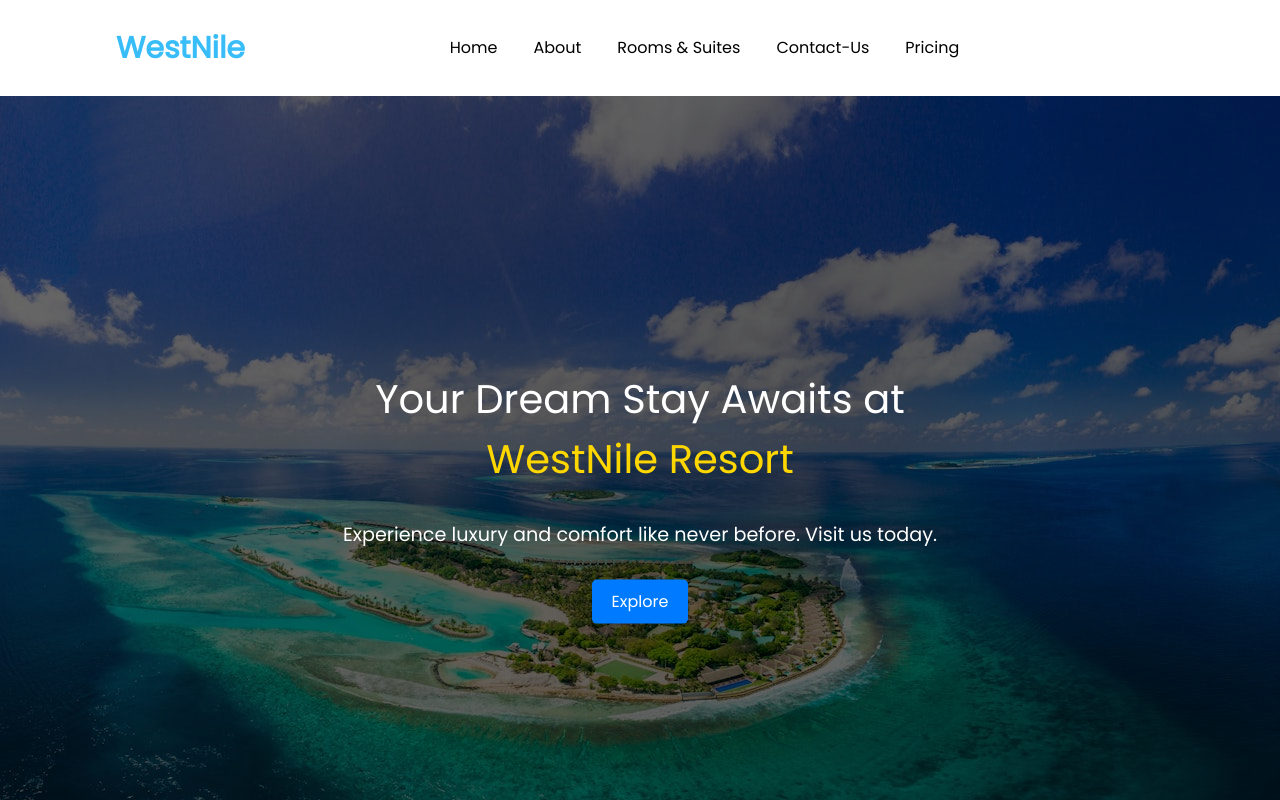
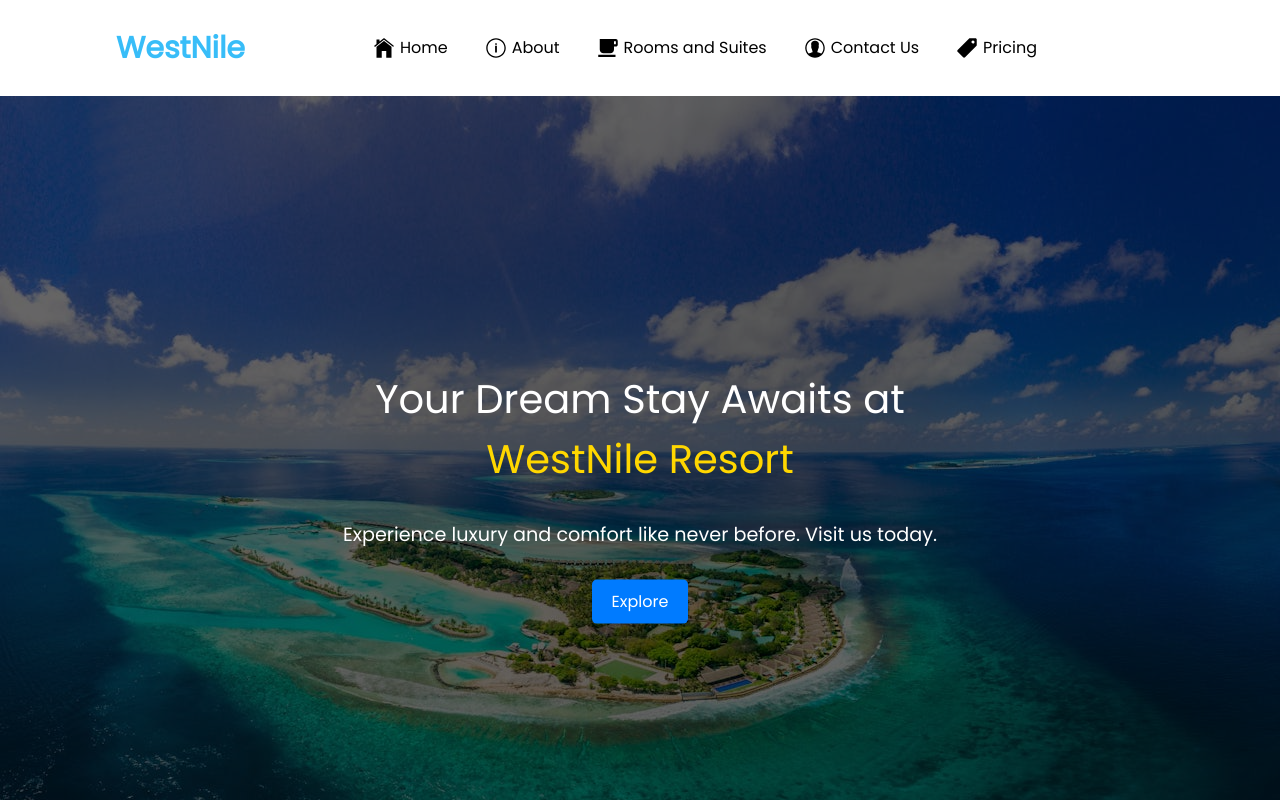
Before and after one commit to alvinkenyagah/weniresort.com-, a React (Vite) app: page / in a window 1280 px wide. Shown: the top 800 px of the page. Built offline with nearby package versions, Linux system fonts and the light colour scheme.

Commit message:
Add nav icons

```diff
--- a/package.json
+++ b/package.json
@@ -15,7 +15,7 @@
     "framer-motion": "^9.0.7",
     "react": "^18.2.0",
     "react-dom": "^18.2.0",
-    "react-icons": "^4.7.1",
+    "react-icons": "^4.12.0",
     "react-slick": "^0.29.0",
     "slick-carousel": "^1.8.1"
   },
--- a/src/components/Navbar.jsx
+++ b/src/components/Navbar.jsx
@@ -3,6 +3,7 @@ import Logo from '../assets/logo.svg';
 import Hamburger from '../assets/hamburgerMenu.svg';
 import Close from '../assets/close.svg';
 import { motion } from 'framer-motion';
+import { IoIosHome,IoIosContact,IoIosPricetag,IoIosInformationCircleOutline,IoMdCafe } from 'react-icons/io';
 
 const Navbar = () => {
   const [toggle, setToggle] = useState(false);
@@ -25,12 +26,50 @@ const Navbar = () => {
         <h1 className='text-3xl font-bold text-sky-400/100'>WestNile</h1>
         <div className='flex items-center'>
           <ul className='hidden md:flex gap-9 '>
-            <li>Home</li>
-            <li>About</li>
-            <li>Rooms & Suites</li>
-            <li>Contact-Us</li>
-            <li>Pricing</li>
+
+        <div className="flex items-center hover:text-blue-800">
+            <IoIosHome className="text-2xl mr-1" />
+            <div class="flex flex-col">
+                <li>Home</li>
+            </div>
+        </div>
+
+
+
+        <div className="flex items-center hover:text-blue-800">
+            <IoIosInformationCircleOutline className="text-2xl mr-1" />
+            <div class="flex flex-col">
+                <li>About</li>
+            </div>
+        </div>
+
+        <div className="flex items-center hover:text-blue-800">
+            <IoMdCafe className="text-2xl mr-1" />
+            <div class="flex flex-col">
+                <li>Rooms and Suites</li>
+            </div>
+        </div>
+
+
+        <div className="flex items-center hover:text-blue-800">
+            <IoIosContact className="text-2xl mr-1" />
+            <div class="flex flex-col">
+                <li>Contact Us</li>
+            </div>
+        </div>
+
+        <div className="flex items-center hover:text-blue-800">
+            <IoIosPricetag class="text-2xl mr-1" />
+            <div className="flex flex-col">
+                <li>Pricing</li>
+            </div>
+        </div>
+
           </ul>
+
+
+                {/* MOBILE VIEW */}
+
         </div>
         <div className='md:flex hidden'></div>
         <motion.div
@@ -49,11 +88,47 @@ const Navbar = () => {
           exit={{ opacity: 0, x: 200 }}
           className={toggle ? 'absolute z-50 p-4 bg-white w-full px-8 md:hidden' : 'hidden'}
         >
-          <li className='p-4 hover:bg-gray-50'>Home</li>
-          <li className='p-4 hover:bg-gray-50'>About</li>
-          <li className='p-4 hover:bg-gray-50'>Rooms & Suites</li>
-          <li className='p-4 hover:bg-gray-50'>Contact-Us</li>
-          <li className='p-4 hover:bg-gray-50'>Pricing</li>
+
+        <div className="flex items-center mb-4 hover:text-blue-800">
+            <IoIosHome className="text-2xl mr-1" />
+            <div class="flex flex-col">
+                <li className='text-lg'>Home</li>
+            </div>
+        </div>
+
+
+
+        <div className="flex items-center mb-4 hover:text-blue-800">
+            <IoIosInformationCircleOutline className="text-2xl mr-1" />
+            <div class="flex flex-col">
+                <li className='text-lg'>About</li>
+            </div>
+        </div>
+
+        <div className="flex items-center mb-4 hover:text-blue-800">
+            <IoMdCafe className="text-2xl mr-1" />
+            <div class="flex flex-col">
+                <li className='text-lg'>Rooms and Suites</li>
+            </div>
+        </div>
+
+
+        <div className="flex items-center mb-4 hover:text-blue-800">
+            <IoIosContact className="text-2xl mr-1" />
+            <div class="flex flex-col">
+                <li className='text-lg'>Contact Us</li>
+            </div>
+        </div>
+
+        <div className="flex items-center mb-4 hover:text-blue-800">
+            <IoIosPricetag class="text-2xl mr-1" />
+            <div className="flex flex-col">
+                <li className='text-lg'>Pricing</li>
+            </div>
+        </div>
+
+
+
           <div className='flex flex-col my-4 gap-4'></div>
         </motion.ul>
       </div>
```
Also changed, not shown: 1 other file (tests, documents, lock files or other folders).
